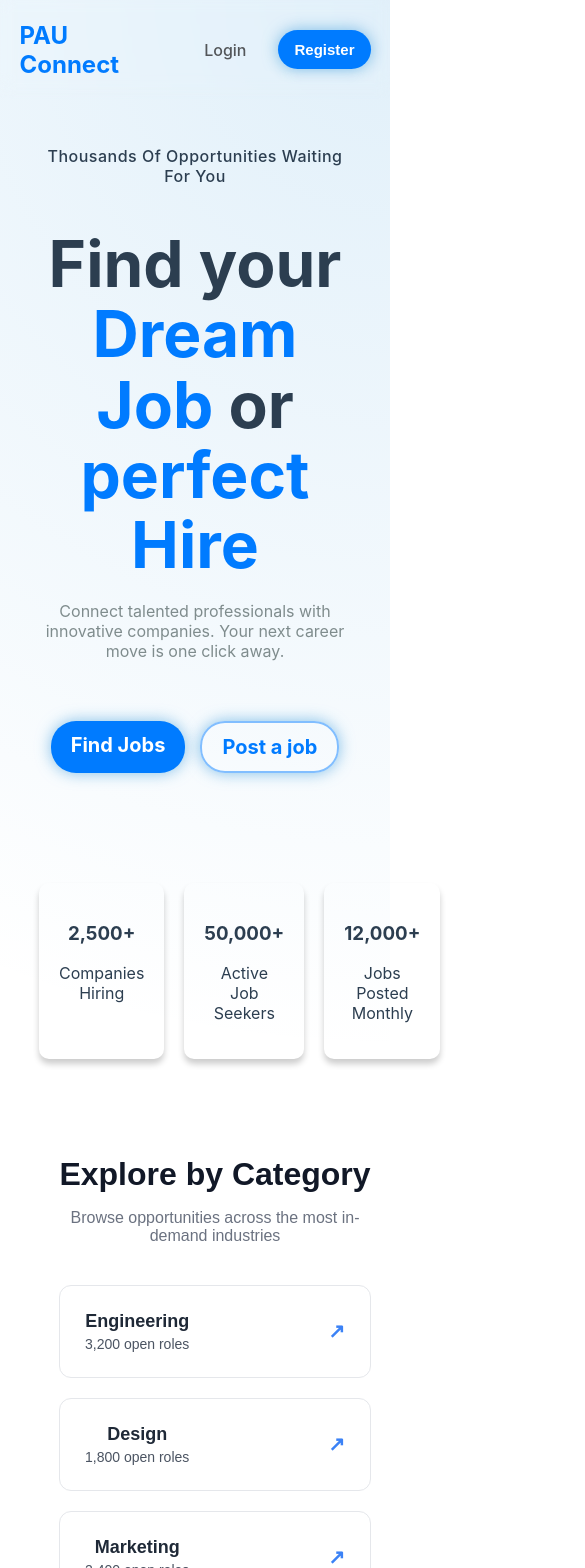
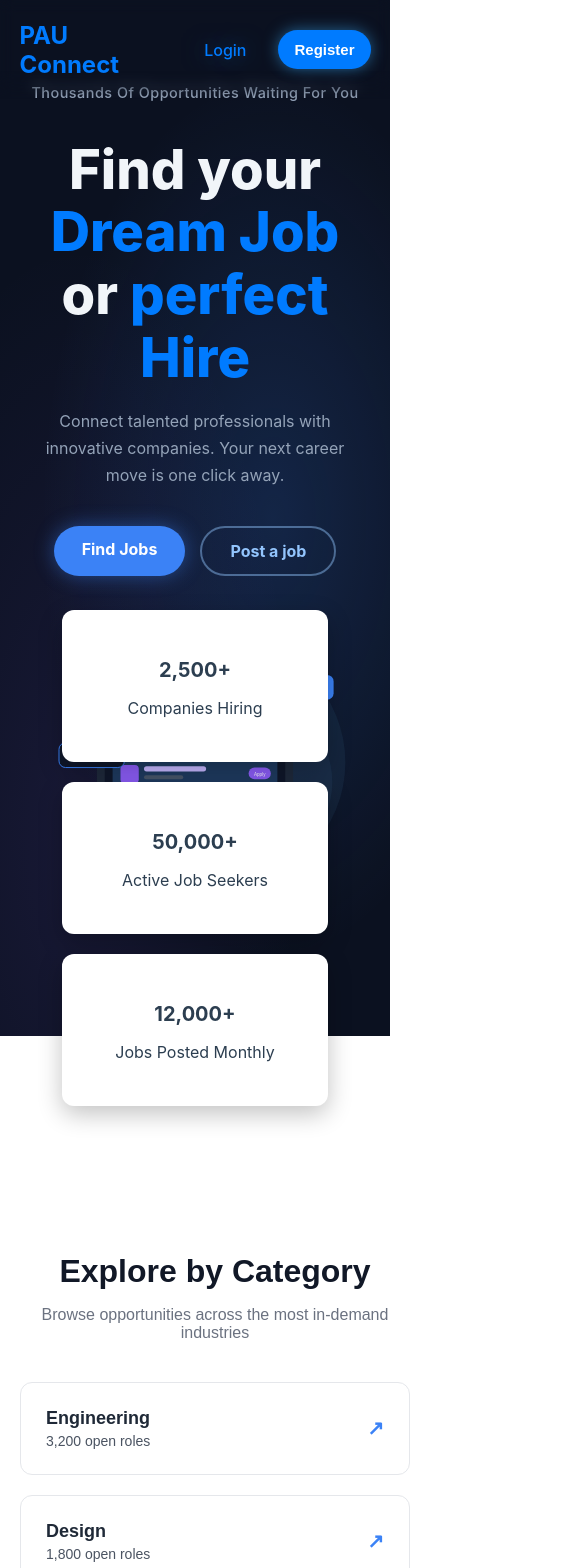
Before and after one commit to Sheismargret/COS-Group-2, a React (Create React App) app in the folder frontend/: page / in a window 390 px wide. Shown: the top 1568 px of the page, 585 px wide, since content can reach past the window. Built offline with nearby package versions, Linux system fonts and the light colour scheme.

Commit message:
Changed the entire hero section

```diff
--- a/frontend/src/App.css
+++ b/frontend/src/App.css
@@ -1,116 +1,204 @@
-/* Layout containers */
+/* Page wrapper */
 
 .home-content {
-  padding: 70px 10%;
-  text-align: center;
-  background-image: radial-gradient(circle at top right, rgba(52, 152, 219, 0.15), transparent 40%);
   min-height: 100vh;
+  position: relative;
 }
 
+/* Dark top half (hero) */
+
+.hero-section {
+  position: relative;       /* anchor for floating stats */
+  display: flex;
+  align-items: center;
+  justify-content: space-between;
+  gap: 40px;
+  padding: 80px 10% 160px; /* bottom padding makes room for floating stats */
+  background: #0b1120;
+  background-image:
+    radial-gradient(ellipse at 70% 50%, rgba(59,130,246,0.18) 0%, transparent 60%),
+    radial-gradient(ellipse at 20% 80%, rgba(139,92,246,0.10) 0%, transparent 50%);
+  min-height: 640px;
+}
+
+/*Text side (left)*/
+.hero-text {
+  flex: 1;
+  max-width: 560px;
+  text-align: left;
+  max-height: 100vh;
+}
+
+/*Illustration side (right)*/
+.hero-illustration {
+  flex: 1;
+  display: flex;
+  justify-content: center;
+  align-items: center;
+  max-width: 520px;
+}
+
+.hero-illustration img {
+  width: 100%;
+  height: auto;
+  max-width: 480px;
+  animation: float 5s ease-in-out infinite;
+}
+
+@keyframes float {
+  0%, 100% { transform: translateY(0px); }
+  50%       { transform: translateY(-12px); }
+}
+
+/*Stats – straddles the color split*/
+
+.stats-wrapper {
+  position: absolute;
+  bottom: -70px;         /* floats half-out of the hero */
+  left: 10%;
+  right: 10%;
+  z-index: 10;
+}
+
+.stats-container {
+  display: flex;
+  justify-content: space-between;
+  gap: 20px;
+}
+
+.stat-box {
+  background: #ffffff;
+  color: #2c3e50;
+  padding: 28px 20px;
+  border-radius: 12px;
+  flex: 1;
+  text-align: center;
+  box-shadow: 0 8px 24px rgba(0, 0, 0, 0.24);
+  transition: transform 0.2s ease, box-shadow 0.2s ease;
+}
+
+.stat-box:hover {
+  transform: translateY(-5px);
+  box-shadow: 0 16px 36px rgba(0, 0, 0, 0.14);
+}
+
+.stat-box h3 {
+  font-size: 1.25rem;
+  font-weight: 700;
+  color: #2c3e50;
+  margin-bottom: 6px;
+}
+
+/*White bottom half */
+
+.below-fold {
+  background: #ffffff;
+  padding-top: 120px;  /* compensates for the floating stats cards */
+}
+
+/*Typography */
+
 .badge-text {
-  color: #2c3e50; /* Dark Navy */
+  color: #94a3b8;
   font-weight: 500;
+  font-size: 0.9rem;
   letter-spacing: 0.5px;
   text-transform: capitalize;
+  margin-bottom: 16px;
 }
 
-.hero-section {
-  padding: 60px 0;
-}
-
-/* Typography */
 h1 {
-  font-size: 4rem;
-  font-weight: 700;
-  color: #2c3e50;
-  line-height: 1.1;
+  font-size: 3.4rem;
+  font-weight: 800;
+  color: #f1f5f9;
+  line-height: 1.15;
   margin-bottom: 20px;
 }
 
 .blue-text {
-  color: #007bff;
+  color: #007BFF;
 }
 
 .sub-text {
-  color: #7f8c8d;
-  max-width: 600px;
-  margin: 0 auto 30px auto;
+  color: #94a3b8;
+  max-width: 480px;
+  margin: 0 0 30px 0;
+  line-height: 1.7;
 }
 
-/* Buttons */
+/*Buttons */
+
 .button-row {
   display: flex;
-  justify-content: center;
+  justify-content: flex-start;
   gap: 15px;
-  margin-bottom: 50px;
-  margin-top: 60px;
+  margin-top: 36px;
 }
 
 .primary-btn {
-  background: #007bff;
+  background: #3b82f6;
   color: #fff !important;
-  font-size: 1.25rem;
+  font-size: 1rem;
   font-weight: 700;
   border: none;
-  padding: 12px 20px;
+  padding: 13px 28px;
   border-radius: 25px;
   cursor: pointer;
-  box-shadow: 0 0 15px rgba(52, 152, 219, 0.6);
+  box-shadow: 0 0 20px rgba(59,130,246,0.45);
   text-decoration: none;
-  transition: transform 0.3s ease, box-shadow 0.3s ease, background-color 0.3s ease-in-out;
-  transform: translateY(0); /* Explicitly set starting position */
+  transition: transform 0.3s ease, box-shadow 0.3s ease, background 0.3s ease;
 }
 .primary-btn:hover {
-  /* Making it glow brighter when you hover over it */
-  background: #006adc;
-  box-shadow: 0 0 25px rgba(52, 152, 219, 0.9);
-  transform: translateY(-2px); /* Slight lift effect */
-  transition: all 0.3s ease-in-out;
+  background: #2563eb;
+  box-shadow: 0 0 30px rgba(59,130,246,0.75);
+  transform: translateY(-2px);
 }
 
 .secondary-btn {
   background: transparent;
-  color: #007bff !important;
-  font-size: 1.25rem;
+  color: #93c5fd !important;
+  font-size: 1rem;
   font-weight: 700;
-  border: 2px solid #81beff;
-  padding: 12px 20px;
+  border: 2px solid rgba(147,197,253,0.45);
+  padding: 13px 28px;
   border-radius: 25px;
   cursor: pointer;
-  box-shadow: 0 0 15px rgba(52, 152, 219, 0.6);
   text-decoration: none;
-  transition: transform 0.3s ease, box-shadow 0.3s ease;
-  transform: translateY(0); /* Explicitly set starting position */
+  transition: transform 0.3s ease, box-shadow 0.3s ease, border-color 0.3s ease;
+}
+.secondary-btn:hover {
+  border-color: #93c5fd;
+  box-shadow: 0 0 20px rgba(59,130,246,0.4);
+  transform: translateY(-2px);
 }
 
-.secondary-btn:hover {
-  /* Making it glow brighter when you hover over it */
-  box-shadow: 0 0 25px rgba(52, 152, 219, 0.9);
-  transform: translateY(-2px); /* Moves up */
-  transition: all 0.3s ease-in-out;
+/*Responsive */
+
+@media (max-width: 900px) {
+  .hero-section {
+    flex-direction: column;
+    text-align: center;
+    padding: 70px 6% 120px;
+    min-height: unset;
+  }
+  .hero-text {
+    max-width: 100%;
+    text-align: center;
+  }
+  .sub-text {
+    margin: 0 auto 30px auto;
+  }
+  .button-row {
+    justify-content: center;
+  }
+  .hero-illustration {
+    max-width: 340px;
+    width: 100%;
+  }
+  .stats-wrapper {
+    padding: 0 6%;
+  }
+  .stats-container {
+    flex-direction: column;
+  }
 }
-
-/* Stats */
-.stats-container {
-  display: flex;
-  justify-content: space-around;
-  gap: 20px;
-}
-
-.stat-box {
-  background: transparent;
-  color: #2c3e50;
-  padding: 20px;
-  border-radius: 10px;
-  flex: 1;
-  box-shadow: 0 5px 6px rgba(0,0,0,0.2);
-  transition: transform 0.2s ease, box-shadow 0.2s ease;
-  transform: translateY(0); /* Explicitly set starting position */
-}
-
-.stat-box:hover {
-  transform: translateY(-5px); /* Interaction contrast */
-  transition: all 0.2s ease-in-out;
-  transform: translateY(-5px); /* Moves up */
-  box-shadow: 0 15px 30px rgba(0, 0, 0, 0.1);
-}
--- a/frontend/src/pages/Home.js
+++ b/frontend/src/pages/Home.js
@@ -2,27 +2,38 @@ import { Link } from 'react-router-dom';
 import Category from '../components/Category';
 import Footer from '../components/Footer';
 
+// ── Paste your illustration file path below ──
+import heroIllustration from '../Assets/freelancer.svg';
+
 function Home() {
   return (
     <div className="home-content">
-      {/* Hero Section */}
+
+      {/* ── Dark top half ── */}
       <div className="hero-section">
-        <p className="badge-text">Thousands of opportunities waiting for you</p>
-        <h1>Find your <span className="blue-text">Dream Job</span> or
-            <br /><span className="blue-text">perfect Hire</span>
+        <div className="hero-text">
+          <p className="badge-text">Thousands of Opportunities Waiting For You</p>
+          <h1>
+            Find your <span className="blue-text">Dream Job</span> or{' '}
+            <span className="blue-text">perfect Hire</span>
           </h1>
           <p className="sub-text">
             Connect talented professionals with innovative companies.
             Your next career move is one click away.
           </p>
-
           <div className="button-row">
             <Link to="/FindJobs" className="primary-btn">Find Jobs</Link>
             <Link to="/PostJob" className="secondary-btn">Post a job</Link>
           </div>
         </div>
 
-      {/* Stats Section */}
+        {/* ── Your illustration ── */}
+        <div className="hero-illustration">
+          <img src={heroIllustration} alt="Job search illustration" />
+        </div>
+
+        {/* ── Stats – floats over the color split ── */}
+        <div className="stats-wrapper">
           <div className="stats-container">
             <div className="stat-box">
               <h3>2,500+</h3>
@@ -37,9 +48,15 @@ function Home() {
               <p>Jobs Posted Monthly</p>
             </div>
           </div>
+        </div>
+      </div>
 
+      {/* ── White bottom half ── */}
+      <div className="below-fold">
         <Category />
-    <Footer/>
+        <Footer />
+      </div>
+
     </div>
   );
 }
--- a/frontend/src/styles/Navbar.css
+++ b/frontend/src/styles/Navbar.css
@@ -8,7 +8,7 @@
     top: 0;
     left: 0;
     right: 0;
-    z-index: 10; /* Ensures it stays above other elements */
+    z-index: 11; /* Ensures it stays above other elements */
 
     -webkit-mask-image: linear-gradient(to bottom, black 72%, transparent 100%); /* Feathers out the bottom edge */
     mask-image: linear-gradient(to bottom, black 72%, transparent 100%);
@@ -37,15 +37,16 @@
 
 .nav-links a {
     text-decoration: none;
-    color: #535659;
+    color: #007bff;
     font-weight: 500;
     align-items: center;
     transition: all 0.2s ease-in-out;
+    text-shadow: 0 0 25px rgba(52, 152, 219, 0.6);
 }
 
 .nav-links a:hover {
     color: #007bff;
-    text-shadow: 0 0 25px rgba(52, 152, 219, 0.9);
+    text-shadow: 0 0 25px rgba(52, 152, 219, 2);
 }
 
 .Register-btn {
@@ -70,16 +71,17 @@
 
 .logout-btn {
     padding: 0.7rem 1rem;
-    color: #f11818;
+    color: #df6767  ;
     background-color: transparent;
     border-radius: 25px;
     box-shadow: 0 0 15px rgba(220, 38, 38, 0.6);
     border: none;
-    box-shadow: inset 0 0 0 2px #df6767;
+    box-shadow: inset 0 0 0 2px #df6767, 0 0 5px rgba(220, 38, 38, 0.9);
     cursor: pointer;
     transition: all 0.2s ease-in-out;
     font-weight: 600;
     font-size: 15px;
+    text-shadow: 0 0 40px rgba(241, 24, 24, 0.9);
 }
 
 .logout-btn:hover {
--- a/frontend/src/styles/PostJob.css
+++ b/frontend/src/styles/PostJob.css
@@ -11,6 +11,12 @@
   width: 100%;
   max-width: 800px;
   margin-bottom: 30px;
+  margin-top: 30px;
+}
+
+.post-job-header h1{
+  margin-top: auto;
+  padding-top: 30px;
 }
 
 .back-btn {
@@ -18,7 +24,8 @@
   border: none;
   color: #64748b;
   cursor: pointer;
-  margin-bottom: 30px;
+  padding: 15px;
+  padding-left: 0;
   text-decoration: none;
 }
 
@@ -31,7 +38,7 @@
 
 .post-job-header p {
   color: #64748b;
-  margin-top: 50px;
+  padding-top: 70px;
 }
 
 /* Form Sections */
```
Also changed, not shown: frontend/src/Assets/freelancer.svg (added). Lines whose indentation alone changed are shown as unchanged.
